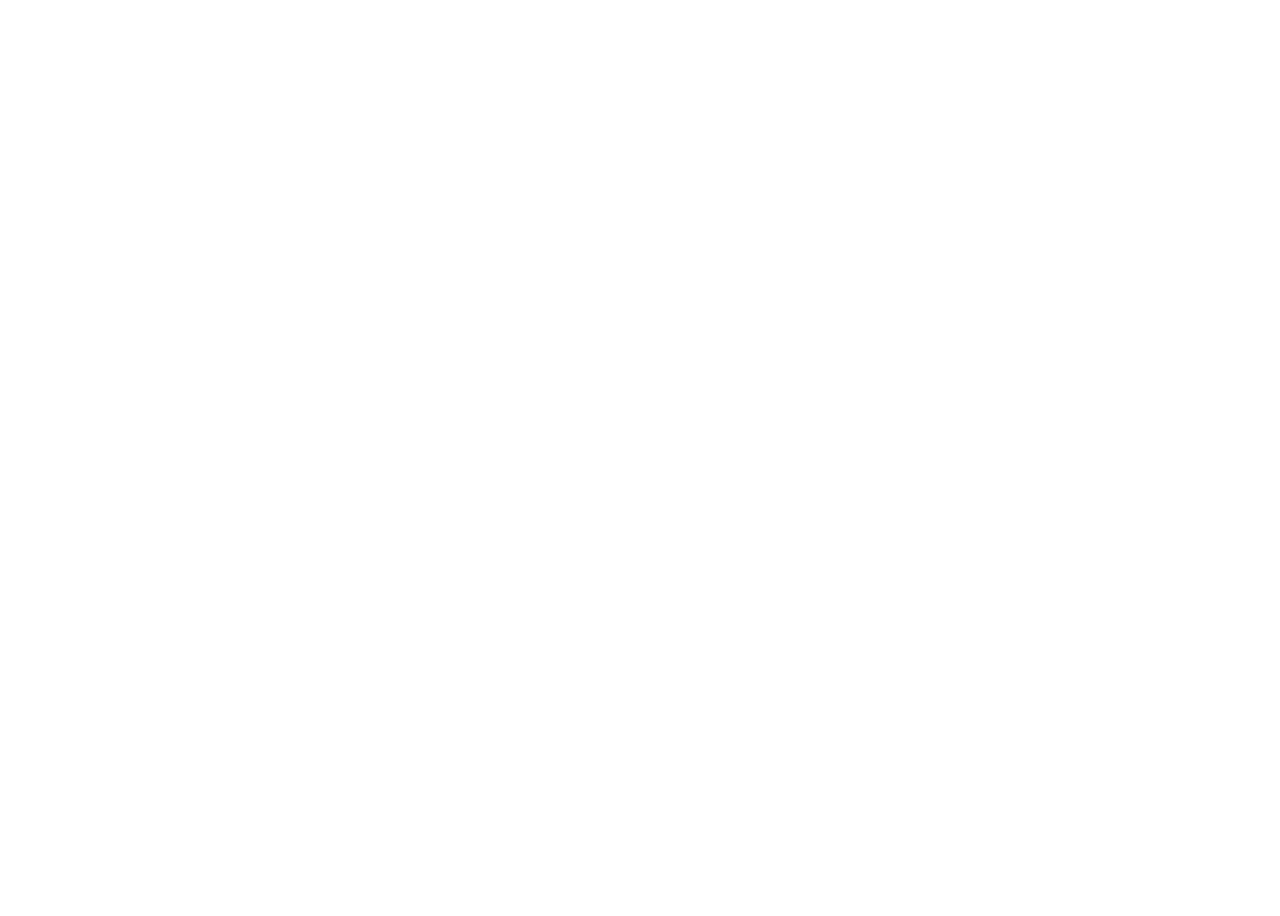
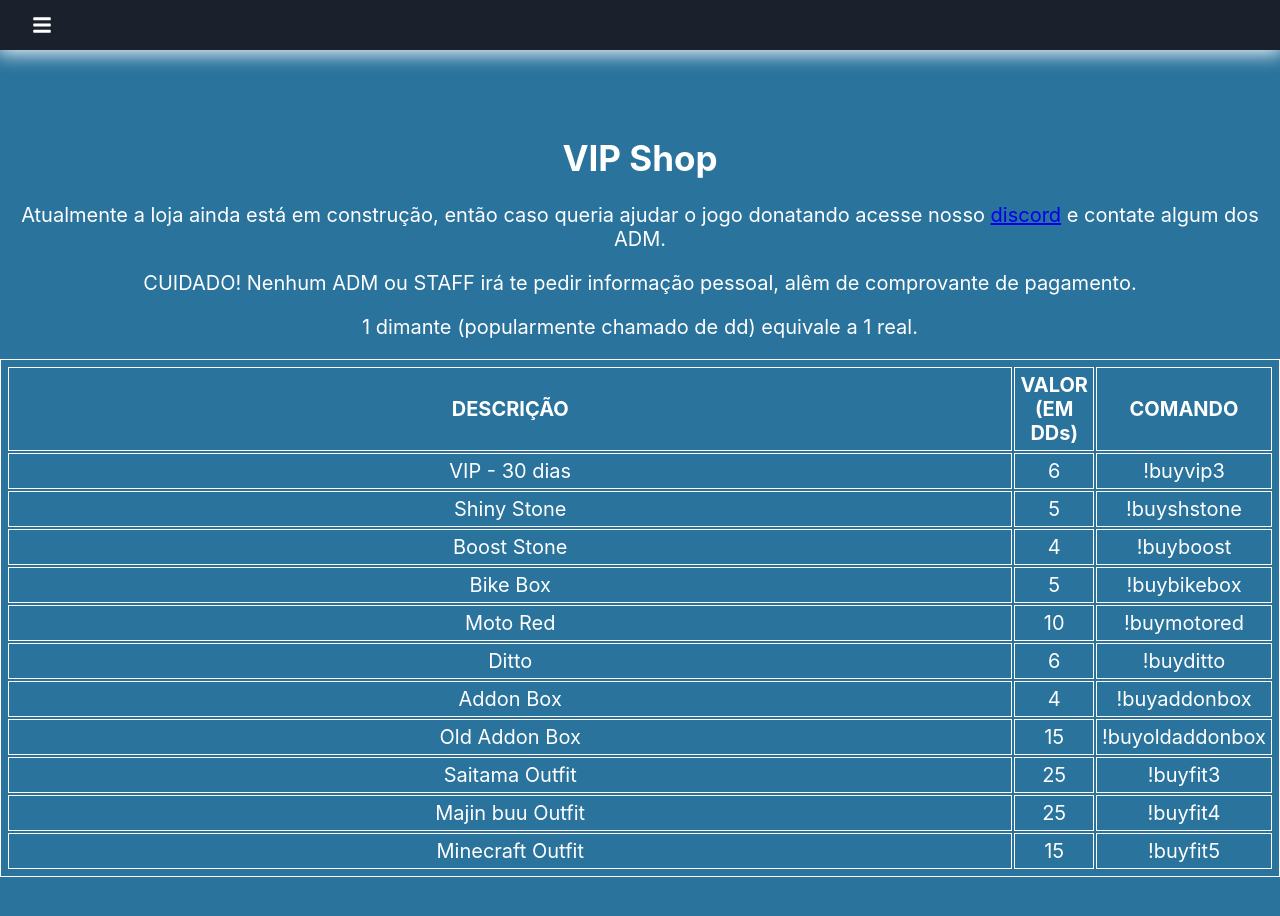
Before and after one commit to datavinny/otpokemoncz-app, a React (Create React App) app: page /vip-shop in a window 1280 px wide. Before the commit this address had no page. Shown: the top 916 px of the page. Before the commit the page ends 800 px from the top, so only its background shows below. Built offline with nearby package versions, Linux system fonts and the light colour scheme.

Commit message:
remove github pages support + commit bomba

```diff
--- a/package.json
+++ b/package.json
@@ -1,7 +1,6 @@
 {
   "name": "otpokemoncz-app",
   "version": "0.1.0",
-  "homepage": "otpokemoncz-app/",
   "private": true,
   "dependencies": {
     "@testing-library/jest-dom": "^5.16.5",
--- a/src/Routes.jsx
+++ b/src/Routes.jsx
@@ -4,18 +4,20 @@ import { Route, Routes as Switch, Navigate } from 'react-router-dom';
 import Login from './pages/Login';
 import Register from './pages/Register';
 import Download from './pages/Download';
-import Shinies from './pages/Shinies';
+import Shinys from './pages/Shinys';
+import VipShop from './pages/VipShop';
 
 function Routes() {
   return (
     <BrowserRouter>
       <Switch>
-        <Route exact path="otpokemoncz-app/" element={ <Navigate to="/login" /> } />
-        <Route exact path="/" element={ <Navigate to="/login" /> } />
-        <Route exact path="/login" element={ <Login /> } />
-        <Route exact path="/register" element={ <Register /> } />
-        <Route exact path="/download" element={ <Download /> } />
-        <Route exact path="/shinies" element={ <Shinies /> } />
+        {/* <Route exact path="otpokemoncz-app/" element={ <Navigate to="/login" /> } /> */}
+        <Route exact path="/" element={<Navigate to="/login" />} />
+        <Route exact path="/login" element={<Login />} />
+        <Route exact path="/register" element={<Register />} />
+        <Route exact path="/download" element={<Download />} />
+        <Route exact path="/shinys" element={<Shinys />} />
+        <Route exact path="/vip-shop" element={<VipShop />} />
       </Switch>
     </BrowserRouter>
   );
--- a/src/components/Sidebar/index.jsx
+++ b/src/components/Sidebar/index.jsx
@@ -34,8 +34,8 @@ const Sidebar = ({ active }) => {
         <Link to="/vip-shop">
           <SidebarItem Icon={FaShoppingBag} Text="VIP Shop" />
         </Link>
-        <Link to="/shinies">
-          <SidebarItem Icon={FaSun} Text="Lista Shinies" />
+        <Link to="/shinys">
+          <SidebarItem Icon={FaSun} Text="Lista Shinys" />
         </Link>
         <Link to="/download">
           <SidebarItem Icon={FaDownload} Text="Download" />
--- a/src/pages/Shinies/index.jsx
+++ b/src/pages/Shinys/index.jsx
@@ -1,17 +1,17 @@
 import React, { useEffect, useState } from 'react';
 
 import Header from '../../components/Header';
-import data from '../../utils/lista_shinies.json';
+import data from '../../utils/lista_shinys.json';
 
 import * as S from './styles';
 
-function Shinies () {
-  const [shinies, setShinies] = useState([]);
+function Shinys () {
+  const [shinys, setShinys] = useState([]);
   // const [sortPkm, setSortPkm] = useState("");
 
   useEffect(() => {
     const result = data.sort((a, b) => a.quant > b.quant ? 1 : -1);
-    setShinies(result);
+    setShinys(result);
     // if (sortPkm === "sortByName") {
     //   setShinies(backupData.sort((a, b) => a.name.toLowerCase() > b.name.toLowerCase() ? 1 : -1));
     // }
@@ -47,7 +47,7 @@ function Shinies () {
               </tr>
             </thead>
             <tbody>
-            {shinies && shinies.map((pkm, index) => {
+            {shinys && shinys.map((pkm, index) => {
               return (
                 <tr key={index}>
                   <td>{pkm.name}</td>
@@ -62,4 +62,4 @@ function Shinies () {
   );
 }
 
-export default Shinies;
+export default Shinys;
--- /dev/null
+++ b/src/pages/Shinys/styles.js
@@ -0,0 +1,28 @@
+import styled from 'styled-components';
+
+const media = {
+  desktop: '@media(min-width: 992px)',
+}
+
+export const Container = styled.div`
+  background: ${({ theme }) => theme.color.primario};
+  color: ${({ theme }) => theme.color.textLight};
+
+  .main {
+    flex-flow: column wrap;
+    align-items: center;
+    align-content: center;
+    padding: 0% 0% 0% 0%;
+    gap: 10px 0px;
+    table, th, td {
+      font-size: 20px;
+      text-align: center;
+      border: 1px solid  ${({ theme }) => theme.color.secundario};
+      border-color: ${({ theme }) => theme.color.textLight};
+      width: 100%;
+      ${media.desktop} {
+        padding: 5px;
+      }
+    }
+  }
+`;
--- /dev/null
+++ b/src/pages/VipShop/index.jsx
@@ -0,0 +1,63 @@
+import React, { useEffect, useState } from 'react';
+
+import Header from '../../components/Header';
+
+import data from '../../utils/lista_items.json';
+
+import * as S from './styles';
+
+const DISCORD_URL = "https://discord.gg/H7DDngevBC";
+
+function VipShop () {
+  const [items, setItems] = useState([]);
+
+  useEffect(() => {
+    const result = data.sort((a, b) => a.quant > b.quant ? 1 : -1);
+    setItems(result);
+  }, []);
+  return (
+    <S.Container>
+      <Header />
+      <div className="main">
+        <div className="contexto">
+          <h1>VIP Shop</h1>
+          <p>Atualmente a loja ainda está em construção, então caso queria ajudar o jogo donatando acesse nosso
+            {' '}
+          <a
+            href={DISCORD_URL}
+            target="_blank" rel="noreferrer"
+          >
+          discord
+          </a> e contate algum dos ADM.
+          </p>
+          <p>CUIDADO! Nenhum ADM ou STAFF irá te pedir informação pessoal, alêm de comprovante de pagamento.</p>
+          <p>1 dimante (popularmente chamado de dd) equivale a 1 real.</p>
+        </div>
+        <div className="tabela">
+          <table>
+              <thead>
+                <tr>
+                  <th>DESCRIÇÃO</th>
+                  <th>VALOR (EM DDs)</th>
+                  <th>COMANDO</th>
+                </tr>
+              </thead>
+              <tbody>
+              {items && items.map((item, index) => {
+                return (
+                  <tr key={index}>
+                    <td>{item.desc}</td>
+                    <td>{item.price}</td>
+                    <td>{item.cmd}</td>
+                  </tr>
+                )
+              })}
+              </tbody>
+            </table>
+        </div>
+      </div>
+    </S.Container>
+  );
+}
+
+export default VipShop;
--- a/src/pages/Shinies/styles.js
+++ b/src/pages/VipShop/styles.js
@@ -12,16 +12,26 @@ export const Container = styled.div`
     flex-flow: column wrap;
     align-items: center;
     align-content: center;
-    padding: 0% 0% 0% 0%;
-    gap: 10px 0px;
+    padding: 0% 0% 5% 0%;
+    font-size: 20px;
+    ${media.desktop} {
+      text-align: center;
+      heigth: 100%;
+      padding: 5% 0% 10% 0%;
+    }
     table, th, td {
-      font-size: 20px;
       text-align: center;
       border: 1px solid  ${({ theme }) => theme.color.secundario};
+      border-color: ${({ theme }) => theme.color.textLight};
       width: 100%;
       ${media.desktop} {
         padding: 5px;
       }
     }
   }
+
+  h1 {
+    font-size: 35px;
+    text-align: center;
+  }
 `;
--- /dev/null
+++ b/src/utils/lista_items.json
@@ -0,0 +1,13 @@
+[
+  {"desc": "VIP - 30 dias", "price": 6, "cmd": "!buyvip3"},
+  {"desc": "Shiny Stone", "price": 5, "cmd": "!buyshstone"},
+  {"desc": "Boost Stone", "price": 4, "cmd": "!buyboost"},
+  {"desc": "Bike Box", "price": 5, "cmd": "!buybikebox"},
+  {"desc": "Moto Red", "price": 10, "cmd": "!buymotored"},
+  {"desc": "Ditto", "price": 6, "cmd": "!buyditto"},
+  {"desc": "Addon Box", "price": 4, "cmd": "!buyaddonbox"},
+  {"desc": "Old Addon Box", "price": 15, "cmd": "!buyoldaddonbox"},
+  {"desc": "Saitama Outfit", "price": 25, "cmd": "!buyfit3"},
+  {"desc": "Majin buu Outfit", "price": 25, "cmd": "!buyfit4"},
+  {"desc": "Minecraft Outfit", "price": 15, "cmd": "!buyfit5"}
+]
```
Also changed, not shown: src/utils/lista_shinys.json (renamed from src/utils/lista_shinies.json).
